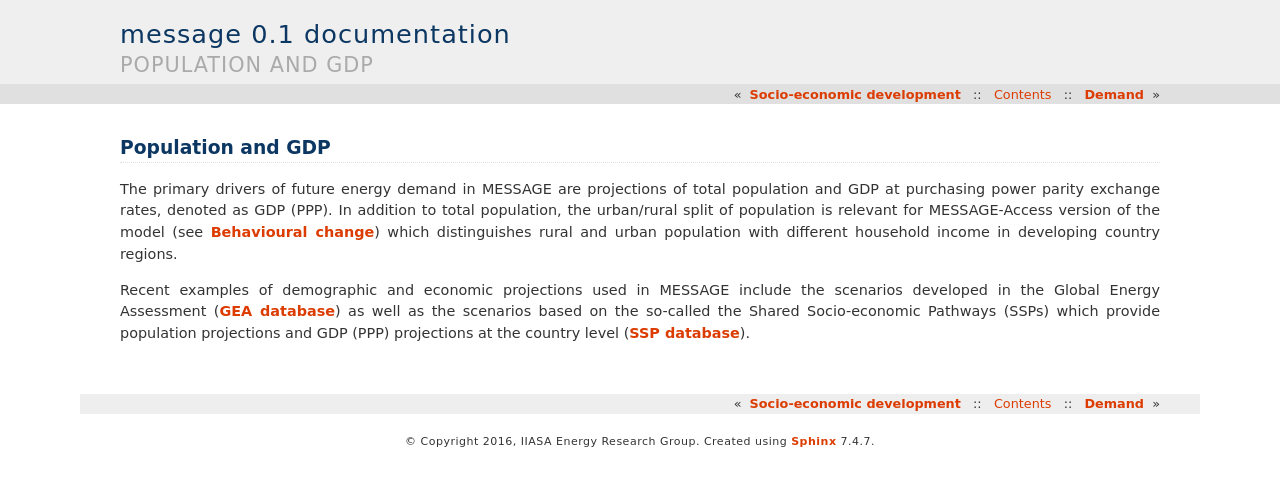
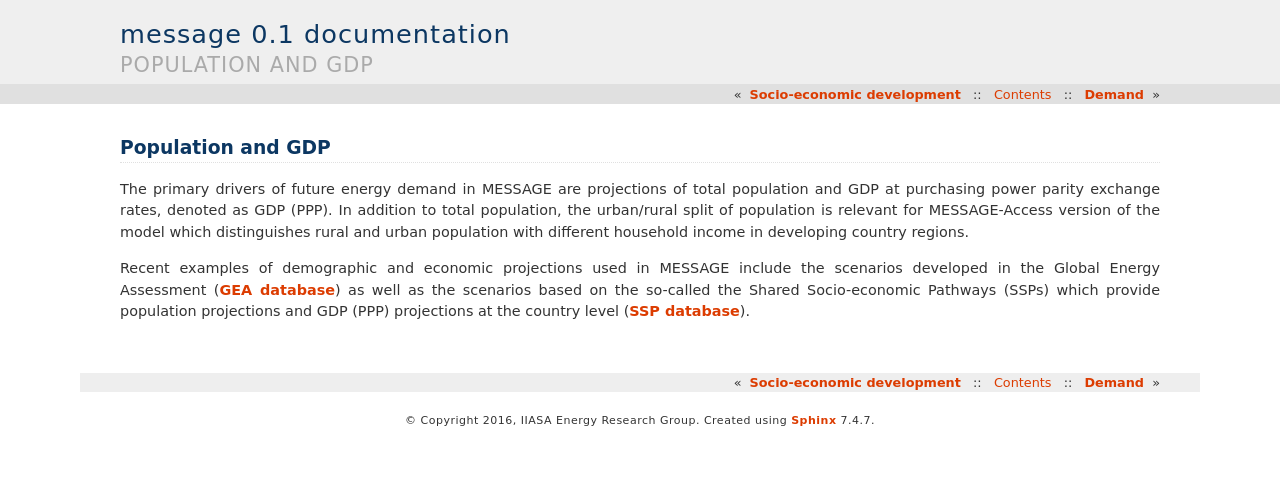
Before and after one commit to yiyi1991/message-ix-models, a Sphinx documentation site: the page built from doc/global/source/message_globiom/socio_econ/pop_GDP.rst, in a window 1280 px wide. Shown: the top 486 px of the page. Built offline with Sphinx 7.4.7, drawn with Linux system fonts in a browser that asks for light colours; pages that are not in the unit, such as notebooks, are missing from menus.

Commit message:
Update pop_GDP.rst

```diff
--- a/doc/global/source/message_globiom/socio_econ/pop_GDP.rst
+++ b/doc/global/source/message_globiom/socio_econ/pop_GDP.rst
@@ -1,5 +1,5 @@
 Population and GDP
 ====================
-The primary drivers of future energy demand in MESSAGE are projections of total population and GDP at purchasing power parity exchange rates, denoted as GDP (PPP). In addition to total population, the urban/rural split of population is relevant for MESSAGE-Access version of the model (see :ref:`beh_change`) which distinguishes rural and urban population with different household income in developing country regions.
+The primary drivers of future energy demand in MESSAGE are projections of total population and GDP at purchasing power parity exchange rates, denoted as GDP (PPP). In addition to total population, the urban/rural split of population is relevant for MESSAGE-Access version of the model which distinguishes rural and urban population with different household income in developing country regions.
 
 Recent examples of demographic and economic projections used in MESSAGE include the scenarios developed in the Global Energy Assessment (`GEA database <http://www.iiasa.ac.at/web-apps/ene/geadb/dsd?Action=htmlpage&page=welcome>`_) as well as the scenarios based on the so-called the Shared Socio-economic Pathways (SSPs) which provide population projections and GDP (PPP) projections at the country level (`SSP database <https://tntcat.iiasa.ac.at/SspDb/dsd?Action=htmlpage&page=welcome>`_).
```
